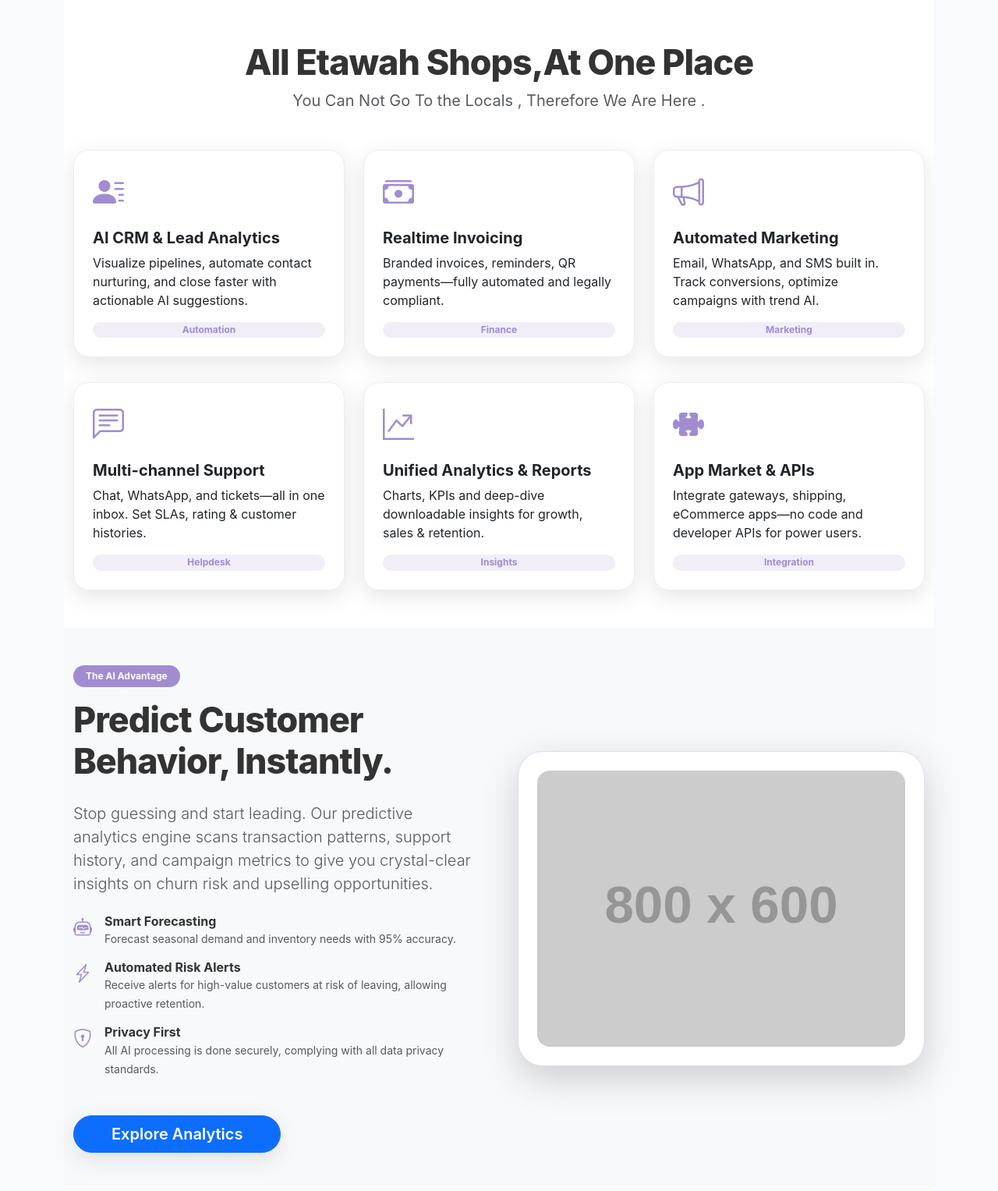
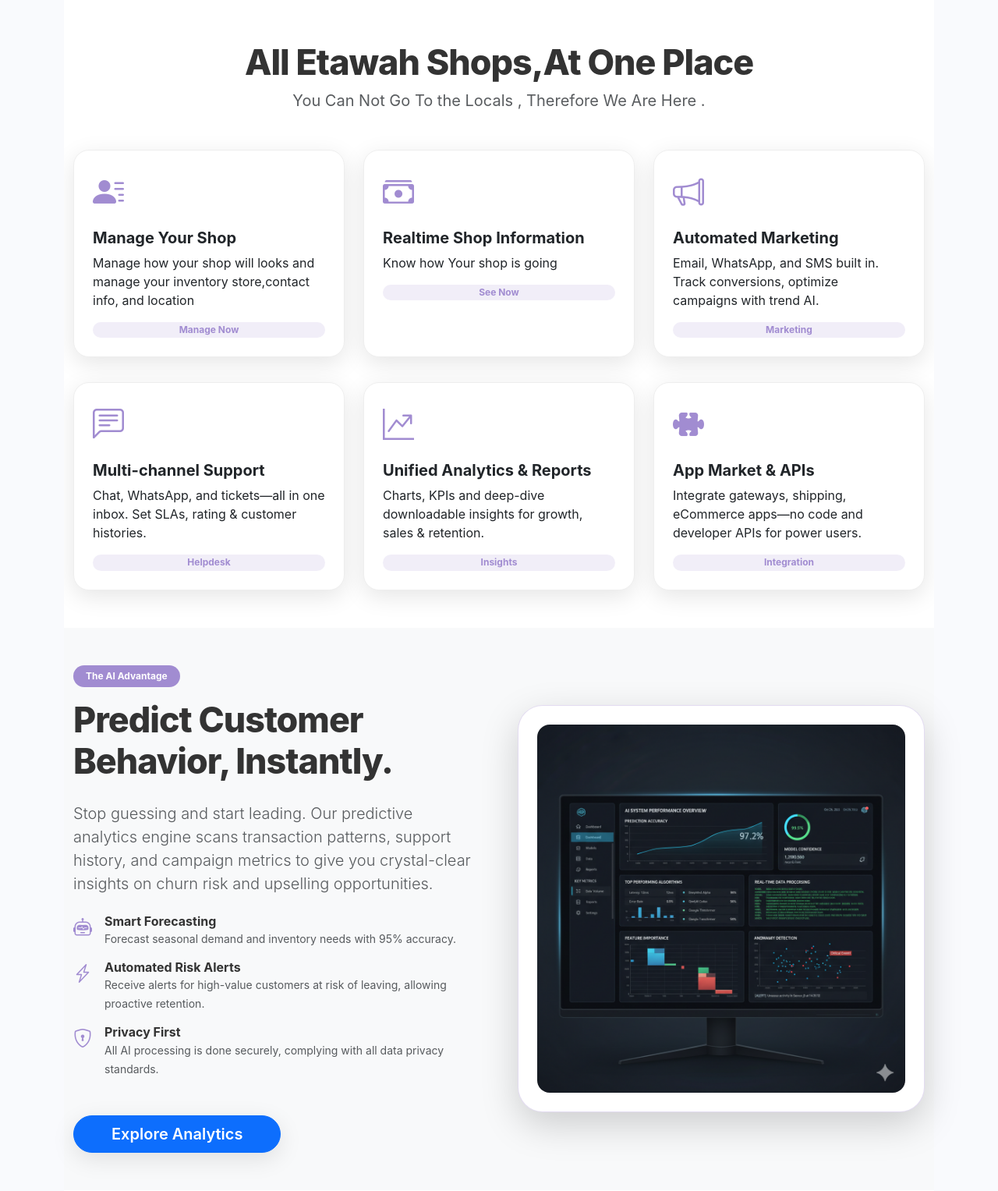
Before and after one commit to Avnish-web/live-project, a Django app: page / in a window 1280 px wide. Shown: the part 1162-2689 px from the top of the page at 78% size. Run offline with Django 5.2, Linux system fonts and the light colour scheme; grey boxes labelled with a size stand in for pictures from a placeholder-image service; some libraries are stand-ins or nearby versions.

Commit message:
Content Updated

```diff
--- a/etawah/shop/templates/shop/index.html
+++ b/etawah/shop/templates/shop/index.html
@@ -82,18 +82,17 @@
             <div class="col-md-4" data-aos="fade-up" data-aos-delay="60">
                 <div class="card card-feature h-100 shadow-soft p-4">
                     <i class="bi bi-person-lines-fill fs-1 text-primary mb-3"></i>
-                    <h5 class="fw-bold mb-2">AI CRM & Lead Analytics</h5>
-                    <p>Visualize pipelines, automate contact nurturing, and close faster with actionable AI suggestions.
-                    </p>
-                    <span class="badge rounded-pill bg-primary-soft text-primary">Automation</span>
+                    <h5 class="fw-bold mb-2">Manage Your Shop</h5>
+                    <p>Manage how your shop will looks and manage your inventory store,contact info, and location </p>
+                    <span class="badge rounded-pill bg-primary-soft text-primary">Manage Now</span>
                 </div>
             </div>
             <div class="col-md-4" data-aos="fade-up" data-aos-delay="150">
                 <div class="card card-feature h-100 shadow-soft p-4">
                     <i class="bi bi-cash-stack fs-1 text-primary mb-3"></i>
-                    <h5 class="fw-bold mb-2">Realtime Invoicing</h5>
-                    <p>Branded invoices, reminders, QR payments—fully automated and legally compliant.</p>
-                    <span class="badge rounded-pill bg-primary-soft text-primary">Finance</span>
+                    <h5 class="fw-bold mb-2">Realtime Shop Information</h5>
+                    <p>Know how Your shop is going</p>
+                    <span class="badge rounded-pill bg-primary-soft text-primary">See Now</span>
                 </div>
             </div>
             <div class="col-md-4" data-aos="fade-up" data-aos-delay="250">
@@ -140,7 +139,7 @@
         <div class="row align-items-center g-5">
             <div class="col-lg-6 order-lg-2" data-aos="fade-left">
                 <div class="p-4 bg-white rounded-5 shadow-lg border border-primary-subtle">
-                    <img src="https://placehold.co/800x600/a18cd1/ffffff?text=AI+Dashboard+Screenshot" class="img-fluid rounded-4" alt="AI-Driven Dashboard Mockup">
+                    <img src="static/shop/images/ai.png" class="img-fluid rounded-4" alt="AI-Driven Dashboard Mockup">
                 </div>
             </div>
             <div class="col-lg-6 order-lg-1" data-aos="fade-right">
```
Also changed, not shown: etawah/shop/static/shop/images/ai.png (added).
